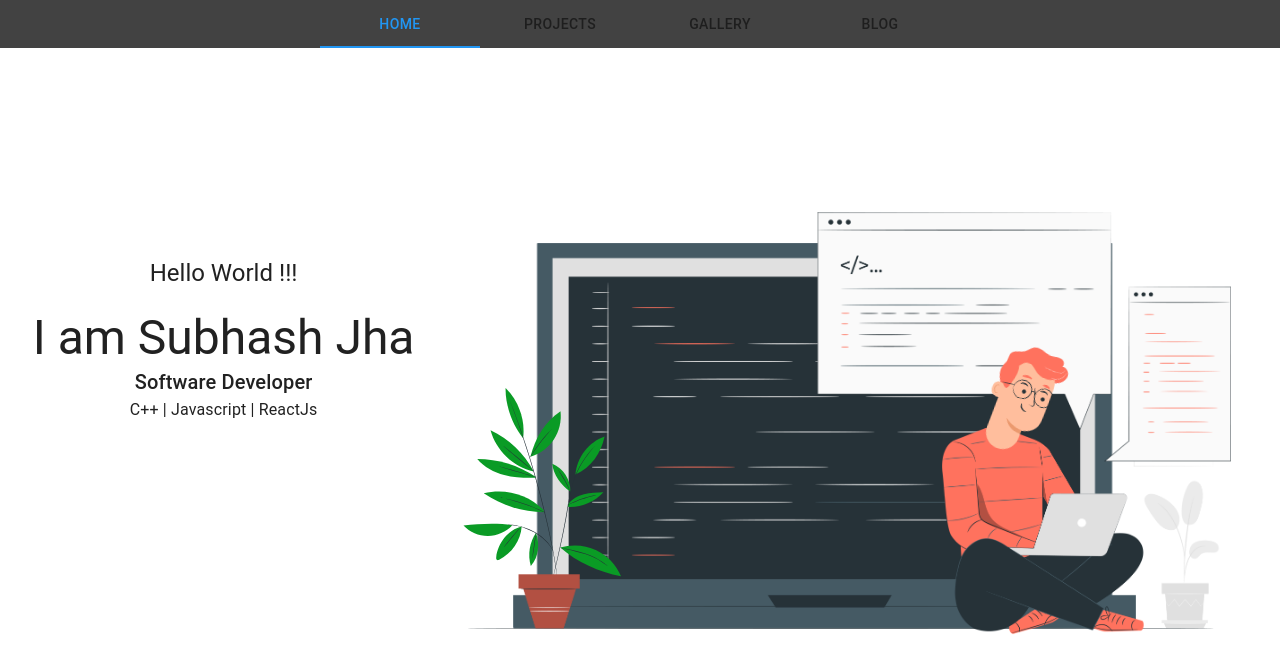
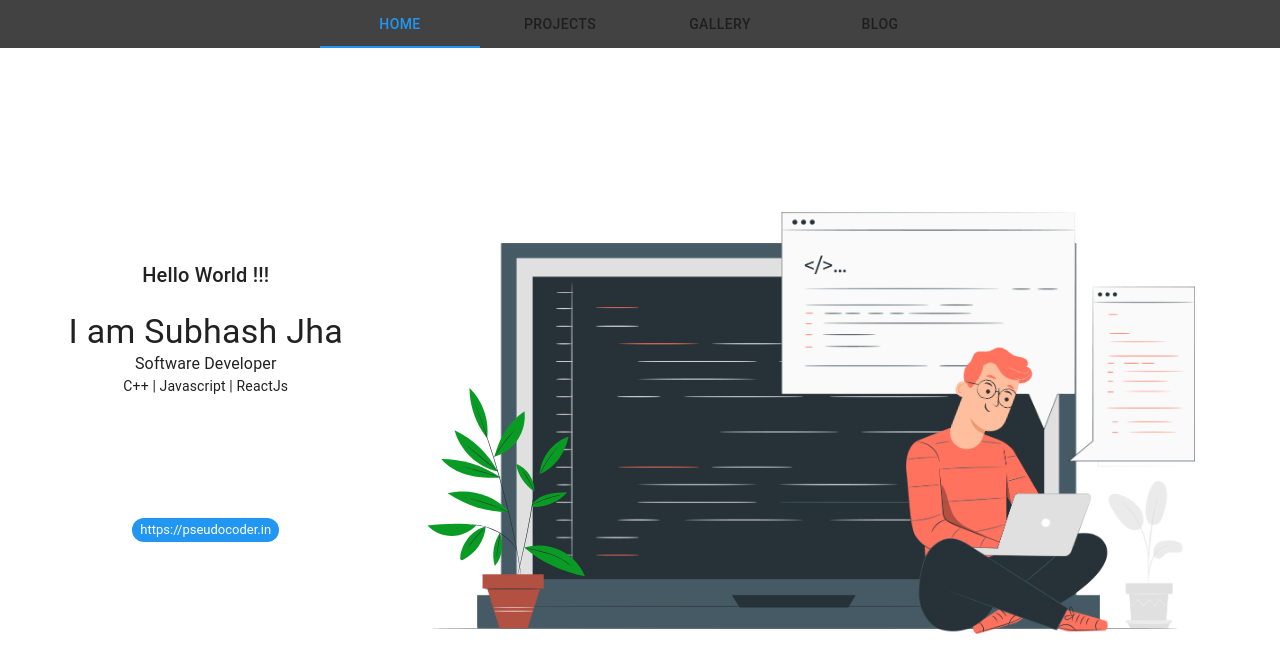
Before and after one commit to jhasubhash/jhasubhash.github.io, a React (Create React App) app: page / in a window 1280 px wide. Shown: the top 672 px of the page. Built offline with nearby package versions, Linux system fonts and the light colour scheme.

Commit message:
adding link to pseudocoder

```diff
--- a/src/components/Main.tsx
+++ b/src/components/Main.tsx
@@ -1,4 +1,4 @@
-import { createStyles, makeStyles, Paper, Theme, Typography } from '@material-ui/core';
+import { Chip, createStyles, makeStyles, Paper, Theme, Typography } from '@material-ui/core';
 import React from 'react'
 import code from "../assets/images/code.json";
 import { useLottie } from "lottie-react";
@@ -71,12 +71,16 @@ const GetCodeAnim = () => {
     return View;
 }
 
+const handleLink = () => {
+    window.open("https://pseudocoder.in");
+}
+
 export const Main = (props: Props) => {
     const classes = useStyles();
     return (
         <Paper className={classes.content} square>
             <div className={classes.profile}>
-                {!isDesktop() &&
+                {
                 <React.Fragment>
                 <Typography variant='h6'>Hello World !!! </Typography>
                 <br/>
@@ -84,7 +88,7 @@ export const Main = (props: Props) => {
                 <Typography variant='body1'>Software Developer</Typography>
                 <Typography variant='body2'>C++ | Javascript | ReactJs</Typography>
                 </React.Fragment>}
-                {isDesktop() &&
+                {false && isDesktop() &&
                 <React.Fragment>
                 <Typography variant='h5'>Hello World !!! </Typography>
                 <br/>
@@ -98,6 +102,13 @@ export const Main = (props: Props) => {
                     <a className={classes.iconLink} href="https://www.linkedin.com/in/scjha/" target={"_blank"} rel="noreferrer"><LinkedInIcon/></a>
                     <a className={classes.iconLink} href="mailto:subhashjha.mail@gmail.com"><EmailIcon/></a>
                 </div>
+                <Chip
+                    size="small"
+                    label="https://pseudocoder.in"
+                    clickable
+                    color="primary"
+                    onClick= {handleLink}
+                />
             </div>
             <div className={classes.codeAnim}>
             <GetCodeAnim/>
```
